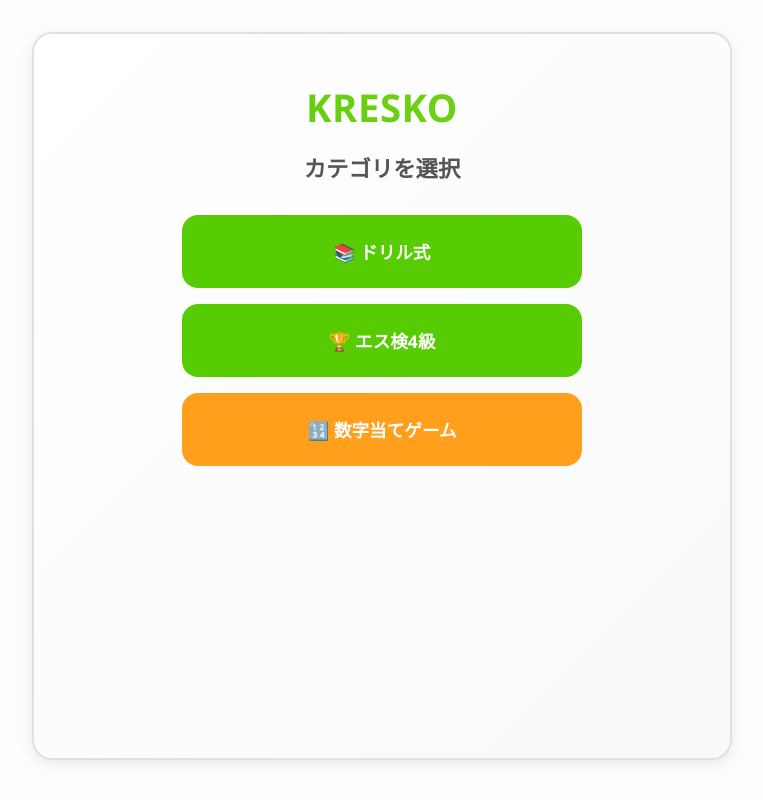
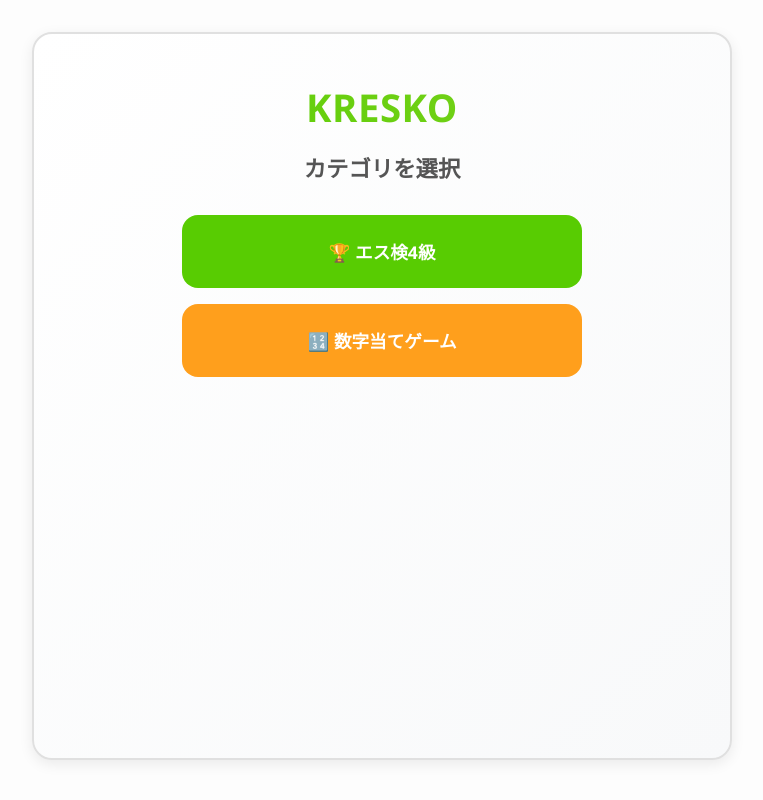
Before and after one commit to manzoku-bukuro/KRESKO, a React (Vite) app: page / in a window 1280 px wide. Shown: the whole page, without its empty margins (258-1021 px from the left). Built offline with nearby package versions, Linux system fonts and the light colour scheme.

Commit message:
fix: show drill button conditionally based on search parameters

```diff
--- a/src/pages/Top.tsx
+++ b/src/pages/Top.tsx
@@ -1,7 +1,9 @@
-import { useNavigate } from "react-router-dom";
+import { useNavigate, useSearchParams } from "react-router-dom";
 
 function Top() {
   const navigate = useNavigate();
+  const [searchParams] = useSearchParams();
+  const showDrill = searchParams.get('custom') === 'drill';
 
   return (
     <div className="app-container">
@@ -9,12 +11,14 @@ function Top() {
         <h1>KRESKO</h1>
         <h2>カテゴリを選択</h2>
         <div className="category-buttons">
+          {showDrill && (
             <button
               className="btn btn-primary btn-large btn-full"
               onClick={() => navigate("/range/drill")}
             >
               📚 ドリル式
             </button>
+          )}
           <button
             className="btn btn-primary btn-large btn-full"
             onClick={() => navigate("/range/esuken4")}
```
Lines whose indentation alone changed are shown as unchanged.
